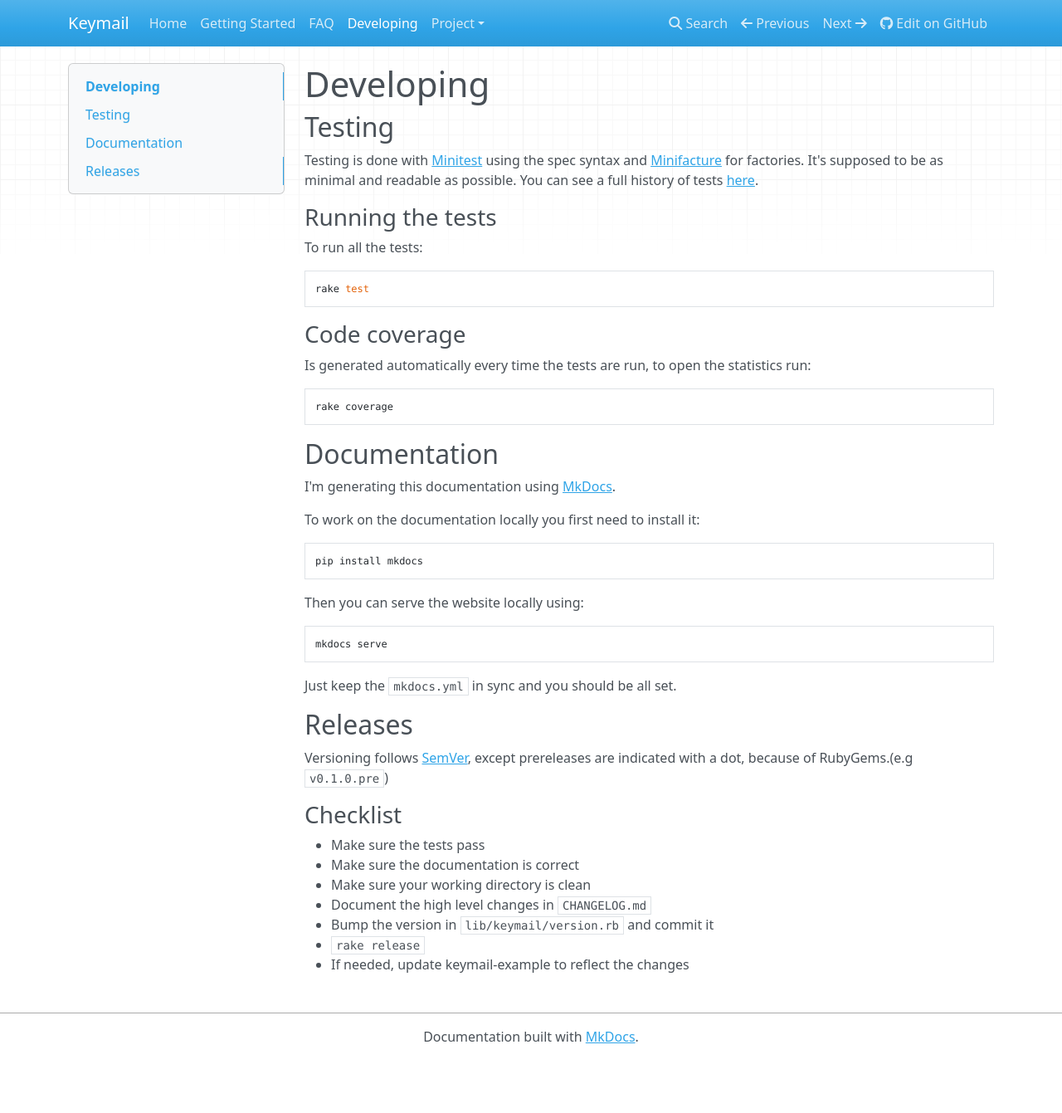
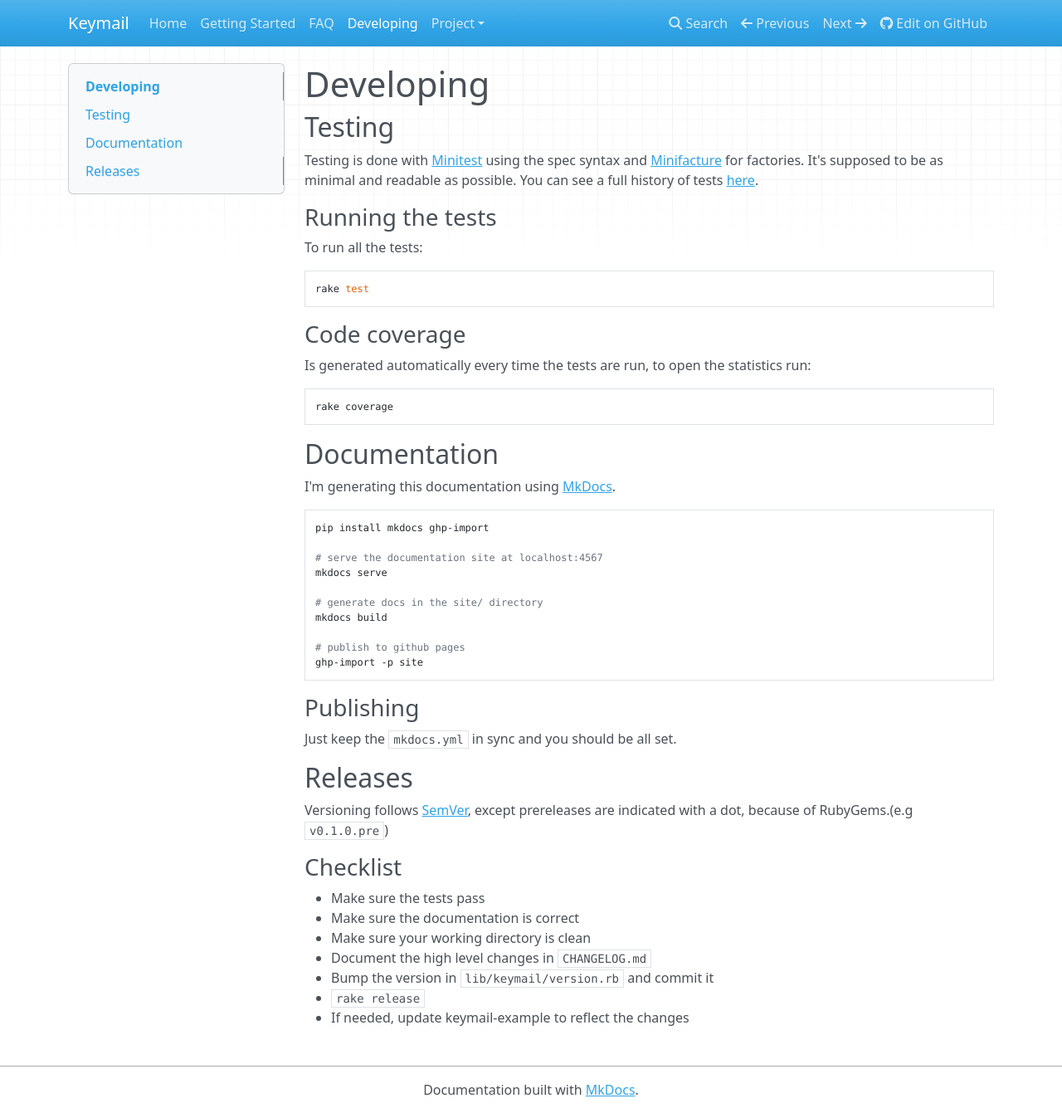
Before and after one commit to jsborjesson/keymail, an MkDocs documentation site: the page built from docs/developing.md, in a window 1280 px wide and 1341 px high. Shown: the whole window at 83% size. Built offline with MkDocs 1.6.1, drawn with Linux system fonts in a browser that asks for light colours; nearby versions of some CDN libraries; old or Windows-style settings are respelled for this version of MkDocs.

Commit message:
Documented publishing docs to gh pages, close #14

````diff
--- a/docs/developing.md
+++ b/docs/developing.md
@@ -22,13 +22,20 @@ Is generated automatically every time the tests are run, to open the statistics
 
 I'm generating this documentation using [MkDocs](https://github.com/tomchristie/mkdocs).
 
-To work on the documentation locally you first need to install it:
+```bash
+pip install mkdocs ghp-import
 
-    pip install mkdocs
+# serve the documentation site at localhost:4567
+mkdocs serve
 
-Then you can serve the website locally using:
+# generate docs in the site/ directory
+mkdocs build
 
-    mkdocs serve
+# publish to github pages
+ghp-import -p site
+```
+
+### Publishing
 
 Just keep the `mkdocs.yml` in sync and you should be all set.
 
````
